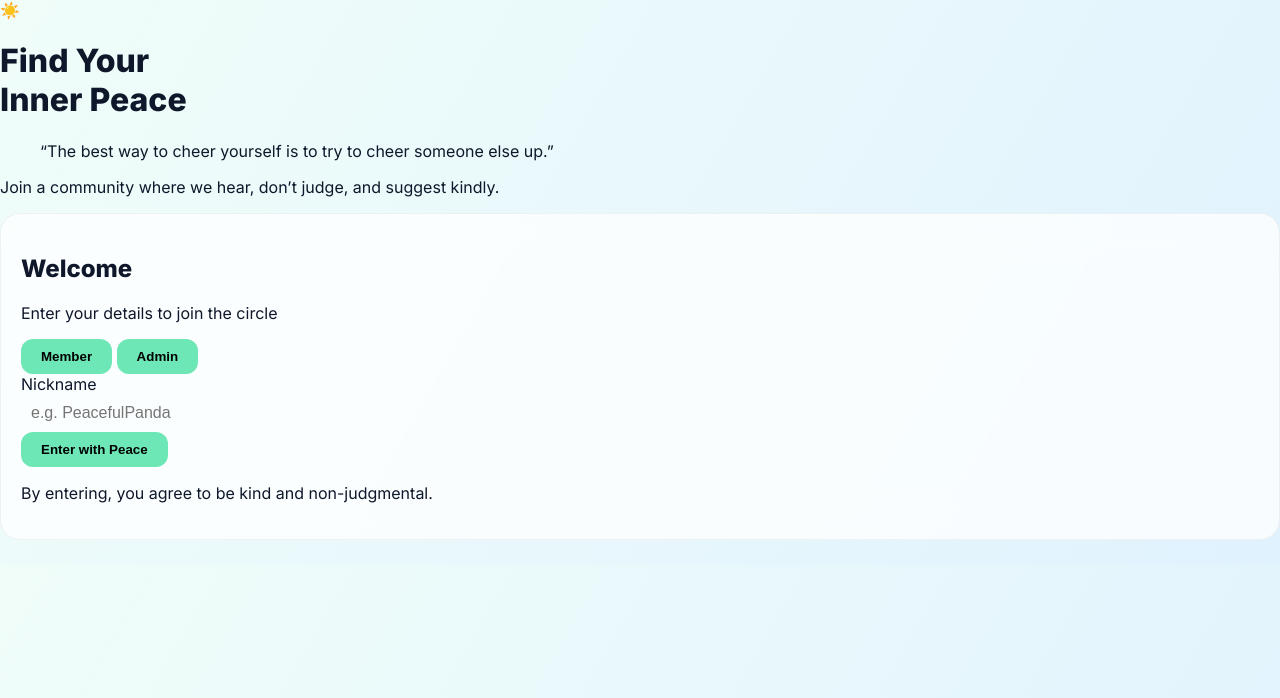
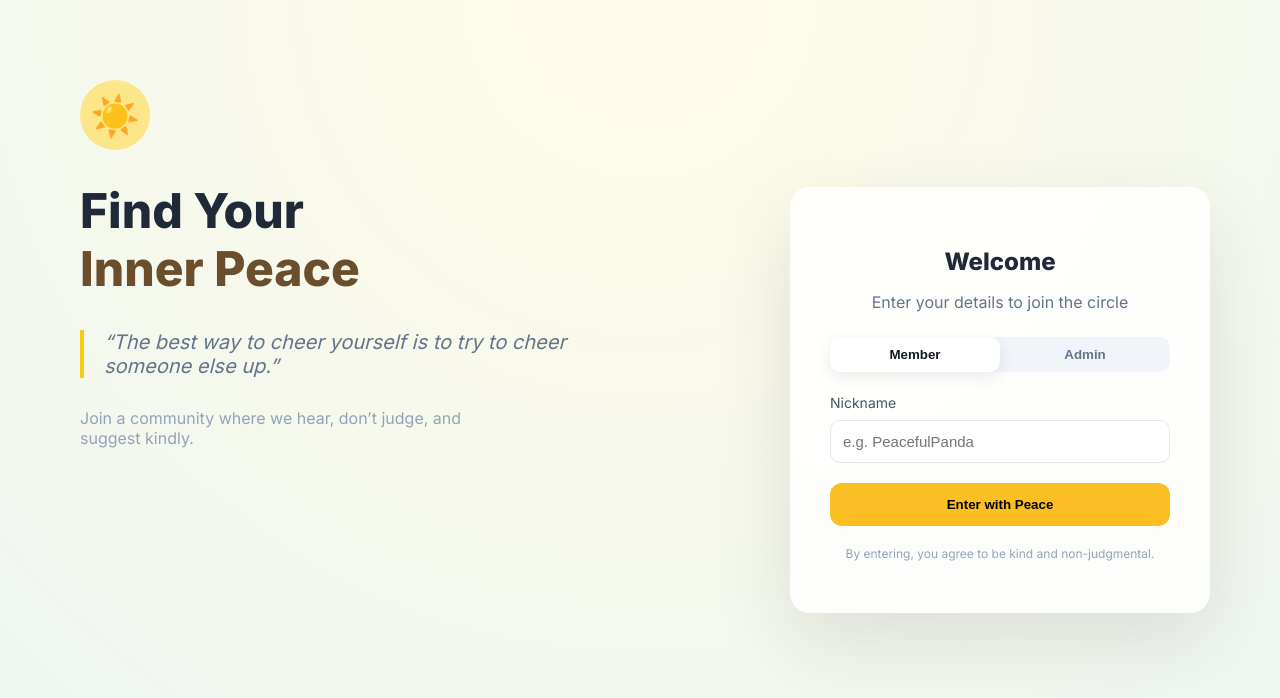
Before and after one commit to alnuman6t9/iub_anonTalk, a website: page public/index.html in a window 1280 px wide. Shown: the top 698 px of the page. Drawn offline with Linux system fonts and the light colour scheme; no server answers.

Commit message:
Update style.css

```diff
--- a/public/style.css
+++ b/public/style.css
@@ -1,87 +1,155 @@
-:root {
-  --primary: #6ee7b7;
-  --bg: #f0fdf9;
-  --card: rgba(255, 255, 255, 0.75);
-  --border: rgba(0, 0, 0, 0.05);
+* {
+  box-sizing: border-box;
 }
 
 body {
   margin: 0;
   font-family: 'Inter', sans-serif;
-  background: linear-gradient(120deg, #f0fdf9, #e0f2fe);
-  color: #0f172a;
+  background: radial-gradient(circle at top, #fffbe8, #eef6f2);
+  color: #1f2937;
 }
 
-.bg-glow {
-  position: fixed;
-  inset: 0;
-  background: radial-gradient(circle at top, rgba(110,231,183,.3), transparent);
-  z-index: -1;
+.page {
+  display: flex;
+  min-height: 100vh;
 }
 
-.container {
-  max-width: 700px;
-  margin: auto;
-  padding: 40px 20px;
+/* LEFT */
+.left {
+  flex: 1;
+  padding: 80px;
 }
 
-.logo {
-  text-align: center;
-  font-size: 2.8rem;
-  font-weight: 800;
-}
-
-.tagline {
-  text-align: center;
-  opacity: .7;
+.sun {
+  font-size: 40px;
+  background: #fde68a;
+  width: 70px;
+  height: 70px;
+  display: flex;
+  align-items: center;
+  justify-content: center;
+  border-radius: 50%;
   margin-bottom: 30px;
 }
 
-.card {
-  background: var(--card);
-  backdrop-filter: blur(20px);
-  border-radius: 20px;
-  padding: 20px;
-  margin-bottom: 25px;
-  border: 1px solid var(--border);
+.left h1 {
+  font-size: 48px;
+  line-height: 1.2;
 }
 
-textarea, input {
-  width: 100%;
-  border: none;
-  background: transparent;
-  outline: none;
-  font-size: 1rem;
-  padding: 10px;
+.left h1 span {
+  color: #6b4f2c;
 }
 
-button {
-  background: var(--primary);
+blockquote {
+  margin: 30px 0;
+  padding-left: 20px;
+  border-left: 4px solid #facc15;
+  font-style: italic;
+  color: #64748b;
+  font-size: 20px;
+}
+
+.sub {
+  color: #94a3b8;
+  max-width: 420px;
+}
+
+/* RIGHT */
+.right {
+  flex: 1;
+  display: flex;
+  align-items: center;
+  justify-content: center;
+}
+
+.card {
+  background: rgba(255,255,255,0.8);
+  backdrop-filter: blur(20px);
+  padding: 40px;
+  width: 100%;
+  max-width: 420px;
+  border-radius: 20px;
+  box-shadow: 0 30px 80px rgba(0,0,0,0.1);
+}
+
+.card h2 {
+  text-align: center;
+  margin-bottom: 5px;
+}
+
+.muted {
+  text-align: center;
+  color: #64748b;
+  margin-bottom: 25px;
+}
+
+/* TOGGLE */
+.toggle {
+  display: flex;
+  background: #f1f5f9;
+  border-radius: 10px;
+  margin-bottom: 20px;
+}
+
+.toggle button {
+  flex: 1;
   border: none;
-  padding: 10px 20px;
+  background: none;
+  padding: 10px;
+  cursor: pointer;
+  border-radius: 10px;
+  font-weight: 600;
+  color: #64748b;
+}
+
+.toggle .active {
+  background: white;
+  color: #111827;
+  box-shadow: 0 5px 15px rgba(0,0,0,0.08);
+}
+
+label {
+  font-size: 14px;
+  color: #475569;
+}
+
+input {
+  width: 100%;
+  padding: 12px;
+  border-radius: 10px;
+  border: 1px solid #e5e7eb;
+  margin: 8px 0 20px;
+  font-size: 15px;
+}
+
+.primary {
+  width: 100%;
+  padding: 14px;
+  background: #fbbf24;
+  border: none;
   border-radius: 12px;
   font-weight: 700;
   cursor: pointer;
 }
 
-.suggestion {
-  background: rgba(0,0,0,.03);
-  padding: 10px;
-  border-radius: 10px;
-  margin-top: 8px;
+.primary:hover {
+  background: #f59e0b;
 }
 
-.admin {
-  color: #047857;
-  font-weight: 600;
+.footer {
+  text-align: center;
+  margin-top: 20px;
+  font-size: 12px;
+  color: #94a3b8;
 }
 
-.overlay {
-  position: fixed;
-  inset: 0;
-  background: rgba(0,0,0,.6);
-  display: flex;
-  align-items: center;
-  justify-content: center;
-  z-index: 999;
+/* MOBILE */
+@media (max-width: 900px) {
+  .page {
+    flex-direction: column;
+  }
+  .left {
+    padding: 40px;
+  }
 }
```
